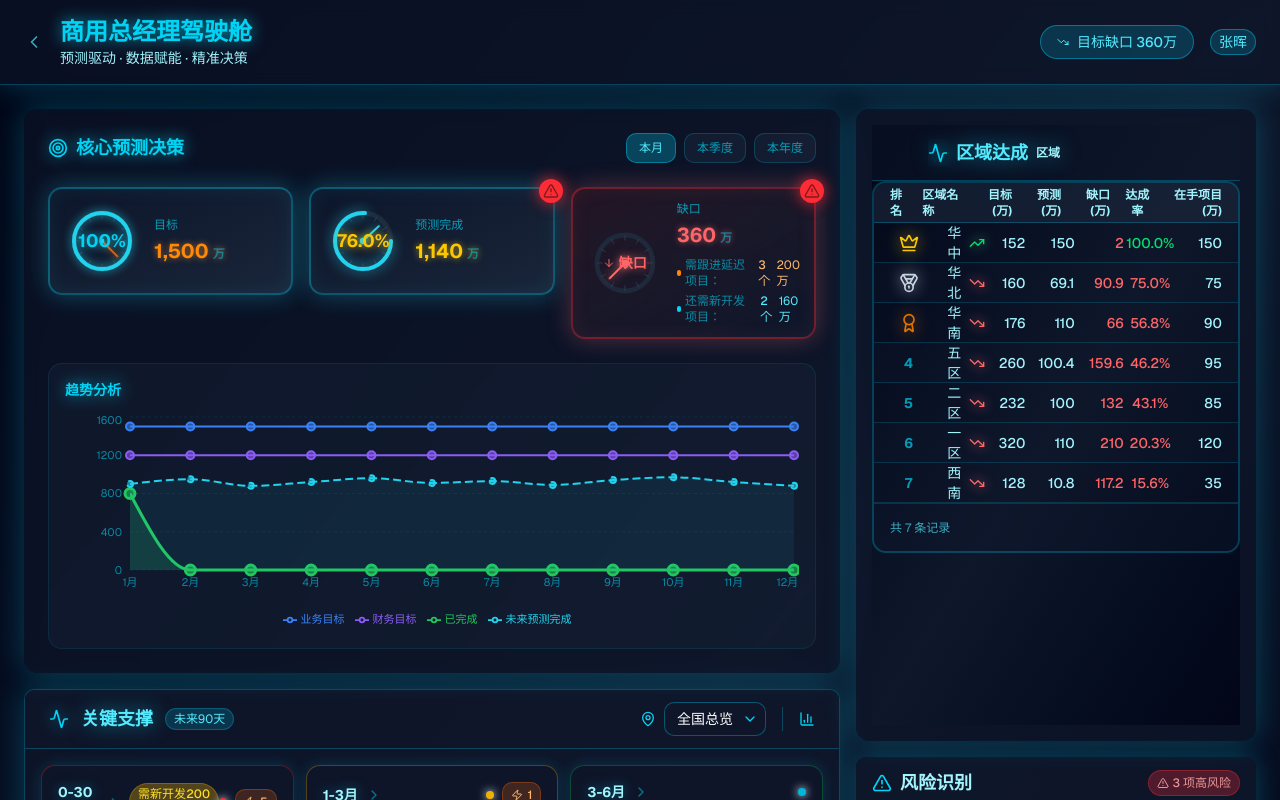
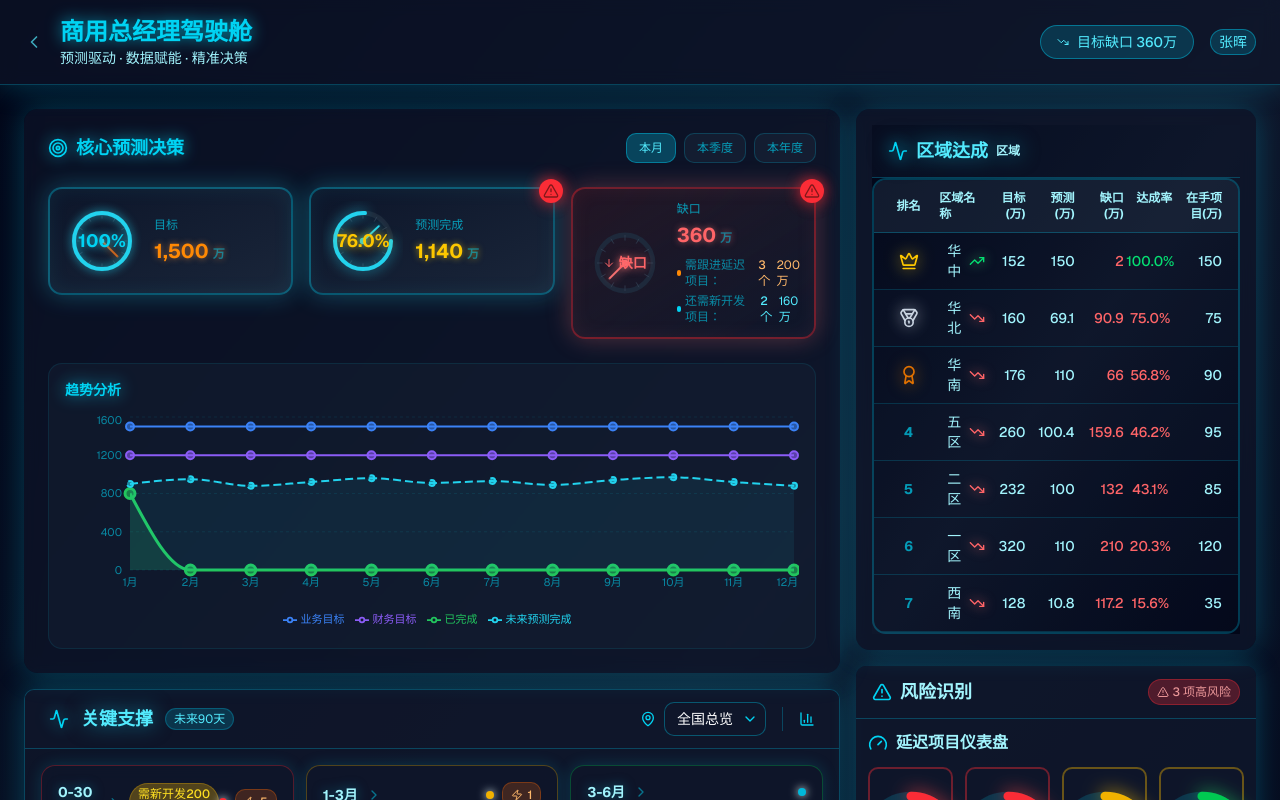
Before and after one commit to navylee1990/coze_jsc, a Next.js app: page /gm in a window 1280 px wide. Shown: the top 800 px of the page. Built offline with nearby package versions, Linux system fonts and the light colour scheme.

Commit message:
Restored to 'd2cf5ffe2a761813bf5be9790f47ca2599b90b56'
Coze-Restored-To: 'd2cf5ffe2a761813bf5be9790f47ca2599b90b56'
Coze-Commit-Type: restore

```diff
--- a/src/components/RegionMatrix.tsx
+++ b/src/components/RegionMatrix.tsx
@@ -142,13 +142,13 @@ export default function RegionMatrix({
     return crumbs;
   };
 
-  // 渲染表头 - 固定高度
+  // 渲染表头
   const renderTableHeader = () => {
     const nameLabel = drillDownLevel === 'salesperson' ? '业务员' : drillDownLevel === 'city' ? '城市名称' : '区域名称';
 
     return (
       <div className={cn(
-        'h-10 grid grid-cols-7 gap-3 px-4 text-xs font-bold border-b flex items-center',
+        'grid grid-cols-7 gap-3 px-4 py-2.5 text-xs font-bold border-b',
         theme === 'dashboard' ? 'bg-slate-800/60 border-cyan-500/30' : 'bg-slate-100 border-slate-200'
       )}>
         <div className={cn('flex items-center justify-center gap-2', DASHBOARD_STYLES.textSecondary)}>排名</div>
@@ -162,7 +162,7 @@ export default function RegionMatrix({
     );
   };
 
-  // 渲染行数据 - 固定高度
+  // 渲染行数据
   const renderTableRow = (item: any, rank: number, onDrillDown?: (item: any) => void) => {
     const gapClass = item.gap > 0 ? 'text-red-400' : 'text-green-400';
     const rowBgClass = rank % 2 === 0
@@ -174,7 +174,7 @@ export default function RegionMatrix({
       <div
         key={`${item.name}-${rank}`}
         className={cn(
-          'h-10 grid grid-cols-7 gap-3 px-4 items-center border-b transition-all duration-200',
+          'grid grid-cols-7 gap-3 px-4 py-2 items-center border-b transition-all duration-200',
           rowBgClass,
           canDrillDown && theme === 'dashboard' ? 'border-cyan-500/20 hover:bg-slate-800/60 hover:shadow-[0_0_15px_rgba(6,182,212,0.2)] cursor-pointer' : 'border-cyan-500/20',
           canDrillDown && theme !== 'dashboard' ? 'border-slate-200 hover:bg-slate-100 cursor-pointer' : ''
@@ -242,32 +242,28 @@ export default function RegionMatrix({
   const breadcrumbs = getBreadcrumbs();
 
   return (
-    <div className={cn('w-full h-[600px]', DASHBOARD_STYLES.bg, DASHBOARD_STYLES.text)}>
-      {/* 标题栏 - 固定高度 */}
+    <div className={cn('w-full min-h-[480px]', DASHBOARD_STYLES.bg, DASHBOARD_STYLES.text)}>
+      {/* 标题栏 - 独立框样式 */}
       <div
         className={cn(
-          'h-14 px-4 border-b flex items-center',
+          'px-4 py-3 border-b flex items-center justify-between',
           theme === 'dashboard' ? `${DASHBOARD_STYLES.cardBorder} bg-slate-900/50` : 'border-slate-200 bg-white'
         )}
       >
         <div className="flex-1 min-w-0">
-          <div className="flex items-center gap-2 h-full">
-            {/* 返回按钮 - 占位确保高度一致 */}
-            <div className="w-8 h-full flex items-center justify-center flex-shrink-0">
+          <div className="flex items-center gap-2">
             {drillDownLevel !== 'region' && (
               <button
                 onClick={() => handleBreadcrumbClick('region')}
-                  className="p-1 rounded-lg bg-cyan-500/20 border border-cyan-500/30 text-cyan-300 hover:bg-cyan-500/30 transition-colors"
+                className="p-1 rounded-lg bg-cyan-500/20 border border-cyan-500/30 text-cyan-300 hover:bg-cyan-500/30 transition-colors flex-shrink-0"
               >
                 <ArrowLeft className="w-4 h-4" />
               </button>
             )}
-            </div>
-            {/* 标题和面包屑 */}
-            <h3 className={cn('font-bold text-lg flex items-center gap-2 whitespace-nowrap overflow-hidden', theme === 'dashboard' ? 'text-cyan-300 drop-shadow-[0_0_10px_rgba(6,182,212,0.6)]' : 'text-slate-900')}>
+            <h3 className={cn('font-bold text-lg flex items-center gap-2 whitespace-nowrap', theme === 'dashboard' ? 'text-cyan-300 drop-shadow-[0_0_10px_rgba(6,182,212,0.6)]' : 'text-slate-900')}>
               <Activity className={cn('w-5 h-5 flex-shrink-0', theme === 'dashboard' ? 'text-cyan-400 drop-shadow-[0_0_8px_rgba(6,182,212,0.8)]' : 'text-green-600')} />
-              <span className="truncate">{title}</span>
-              <span className="flex items-center gap-1 text-xs truncate">
+              {title}
+              <span className="flex items-center gap-1 text-xs">
                 {breadcrumbs.map((crumb, index) => (
                   <div key={crumb.level} className="flex items-center gap-1">
                     {index > 0 && <span className="text-cyan-500/50 flex-shrink-0">/</span>}
@@ -291,11 +287,11 @@ export default function RegionMatrix({
 
       {/* 排名列表 */}
       <div className={cn(
-        'border-2 rounded-xl overflow-hidden flex flex-col flex-1',
+        'border-2 rounded-xl overflow-hidden',
         theme === 'dashboard' ? DASHBOARD_STYLES.cardBorder : 'border-slate-200'
       )}>
         {renderTableHeader()}
-        <div className="flex-1 overflow-y-auto">
+        <div className="flex flex-col">
           {displayData.map((item, index) => {
             // 计算排名：第一层从1开始，分页层根据页码计算
             const rank = shouldPaginate
@@ -303,25 +299,24 @@ export default function RegionMatrix({
               : index + 1;
             return renderTableRow(item, rank, handleDrillDownChange);
           })}
-        </div>
-        {/* 分页控件或信息栏 - 固定高度 */}
-        <div className="h-12 flex-shrink-0 flex items-center justify-between px-4 border-t border-cyan-500/20 bg-slate-900/30">
+          {/* 分页控件 - 只在第二层和第三层显示 */}
+          {shouldPaginate && totalPages > 1 && (
+            <div className="flex items-center justify-between px-4 py-3 border-t border-cyan-500/20 bg-slate-900/30">
               <div className={cn('text-xs', DASHBOARD_STYLES.textMuted)}>
                 共 {currentData.length} 条记录
               </div>
-          {shouldPaginate && totalPages > 1 && (
               <div className="flex items-center gap-2">
                 <button
                   onClick={() => setCurrentPage(p => Math.max(1, p - 1))}
                   disabled={currentPage === 1}
                   className={cn(
-                  'p-1 rounded-lg border transition-colors',
+                    'p-1.5 rounded-lg border transition-colors',
                     currentPage === 1
                       ? 'border-slate-700/30 text-slate-600 cursor-not-allowed'
                       : 'border-cyan-500/30 text-cyan-400 hover:bg-cyan-500/20 hover:border-cyan-500/50'
                   )}
                 >
-                <ChevronLeft className="w-3.5 h-3.5" />
+                  <ChevronLeft className="w-4 h-4" />
                 </button>
                 <div className="flex items-center gap-1">
                   {Array.from({ length: totalPages }, (_, i) => i + 1).map(page => (
@@ -329,7 +324,7 @@ export default function RegionMatrix({
                       key={page}
                       onClick={() => setCurrentPage(page)}
                       className={cn(
-                      'w-7 h-7 rounded-lg text-xs font-medium transition-all',
+                        'w-8 h-8 rounded-lg text-xs font-medium transition-all',
                         currentPage === page
                           ? 'bg-cyan-500 text-white shadow-[0_0_8px_rgba(6,182,212,0.6)]'
                           : 'text-cyan-400/70 hover:bg-cyan-500/20'
@@ -343,14 +338,15 @@ export default function RegionMatrix({
                   onClick={() => setCurrentPage(p => Math.min(totalPages, p + 1))}
                   disabled={currentPage === totalPages}
                   className={cn(
-                  'p-1 rounded-lg border transition-colors',
+                    'p-1.5 rounded-lg border transition-colors',
                     currentPage === totalPages
                       ? 'border-slate-700/30 text-slate-600 cursor-not-allowed'
                       : 'border-cyan-500/30 text-cyan-400 hover:bg-cyan-500/20 hover:border-cyan-500/50'
                   )}
                 >
-                <ChevronRight className="w-3.5 h-3.5" />
+                  <ChevronRight className="w-4 h-4" />
                 </button>
+              </div>
             </div>
           )}
         </div>
```
Lines whose indentation alone changed are shown as unchanged.
